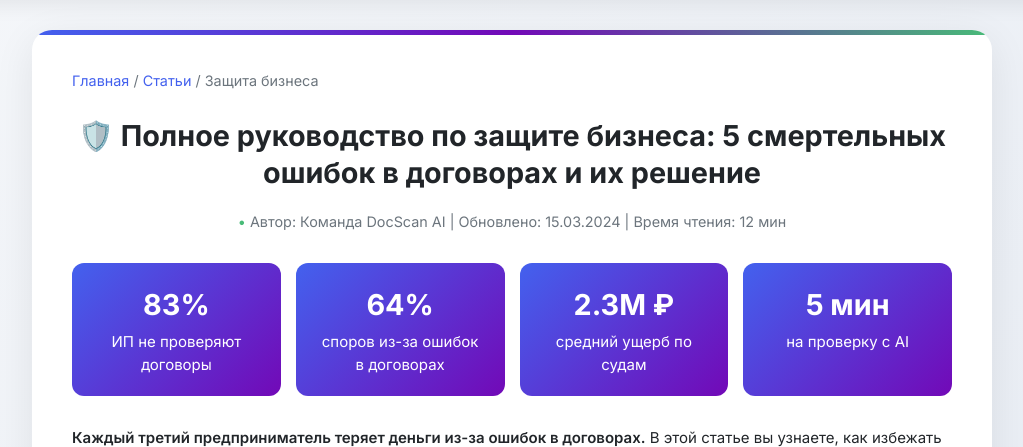
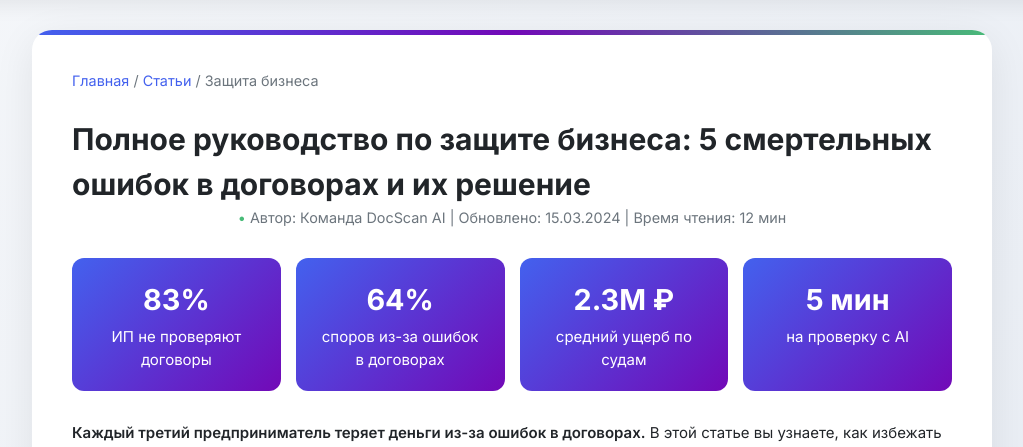
Before and after one commit to ramay1243/docscan-ai, a Flask app: page /articles/business-protection in a window 1280 px wide. Shown: the part 66-513 px from the top of the page, without its empty margins (128-1151 px from the left). Run offline with Flask 3, Linux system fonts and the light colour scheme.

Commit message:
Update article_business_protection.html

```diff
--- a/static/templates/article_business_protection.html
+++ b/static/templates/article_business_protection.html
@@ -5,8 +5,10 @@
     <meta name="viewport" content="width=device-width, initial-scale=1.0">
     <title>Защита бизнеса: нейросеть проверяет договоры малого бизнеса онлайн</title>
 
+    <link rel="canonical" href="https://docscan-ai.ru/articles/business-protection">
+
     <!-- SEO Meta Tags -->
-    <meta name="description" content="Нейросеть проверяет договоры малого бизнеса онлайн бесплатно. ИП и ООО: избегайте 5 смертельных ошибок с ИИ-анализом за 60 секунд. Интеграция с Контур.Эльбой">
+    <meta name="description" content="Защита бизнеса: проверка договоров для ИП и ООО. Избегайте 5 смертельных ошибок с ИИ-анализом за 60 секунд. Проверьте договор прямо сейчас!">
     <meta name="keywords" content="проверка договоров ИП, анализ договора ООО, юридические риски бизнеса, Контур.Эльба, автоматизация бухгалтерии, DocScan AI">
     <meta name="author" content="DocScan AI">
 
@@ -648,7 +650,7 @@
             </div>
 
             <!-- Title -->
-            <h1 class="article-title">🛡️ Полное руководство по защите бизнеса: 5 смертельных ошибок в договорах и их решение</h1>
+            <h1>Полное руководство по защите бизнеса: 5 смертельных ошибок в договорах и их решение</h1>
 
             <div class="article-meta">
                 <span style="color: #48bb78;">•</span> Автор: Команда DocScan AI | Обновлено: 15.03.2024 | Время чтения: 12 мин
```
